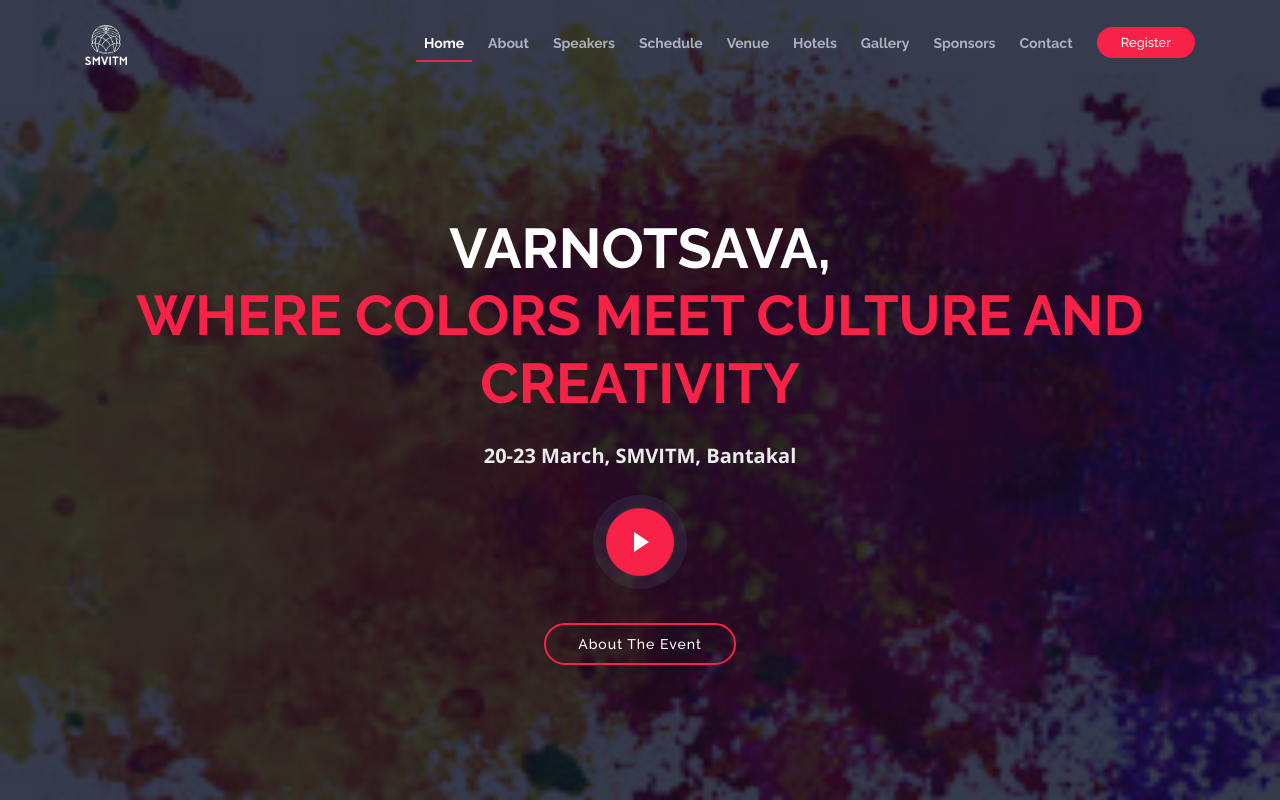
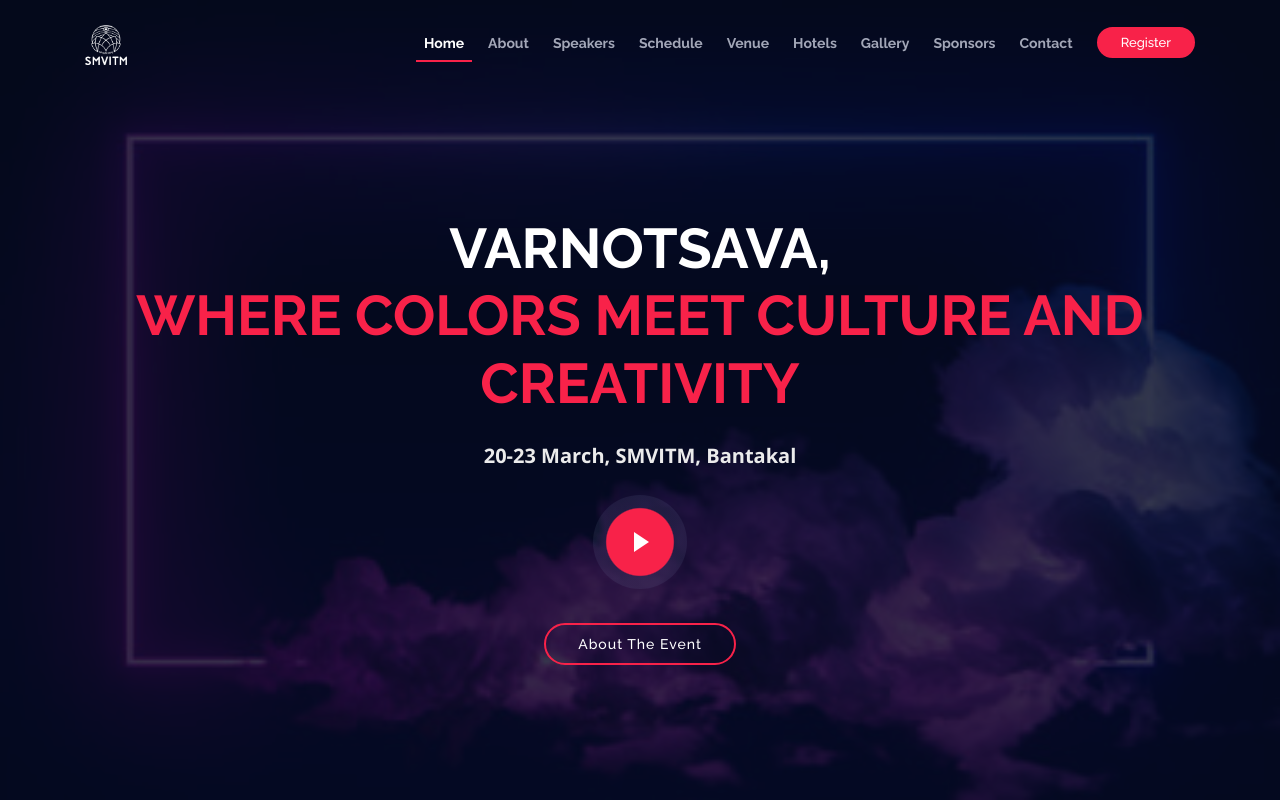
Before and after one commit to prathamlkamath/Varnautsava, a plain HTML site: page index.html in a window 1280 px wide. Shown: the top 800 px of the page. Drawn offline with nearby package versions, Linux system fonts and the light colour scheme; animation ran at ten frames a second.

Commit message:
modified the background img

```diff
--- a/css/style.css
+++ b/css/style.css
@@ -469,7 +469,7 @@ body.mobile-nav-active #mobile-nav-toggle {
 #intro {
   width: 100%;
   height: 100vh;
-  background: url(../img/bg1.jpg) top center;
+  background: url(../img/back.jpg) top center;
   background-size: cover;
   overflow: hidden;
   position: relative;
```
Also changed, not shown: img/back.jpg (added).
